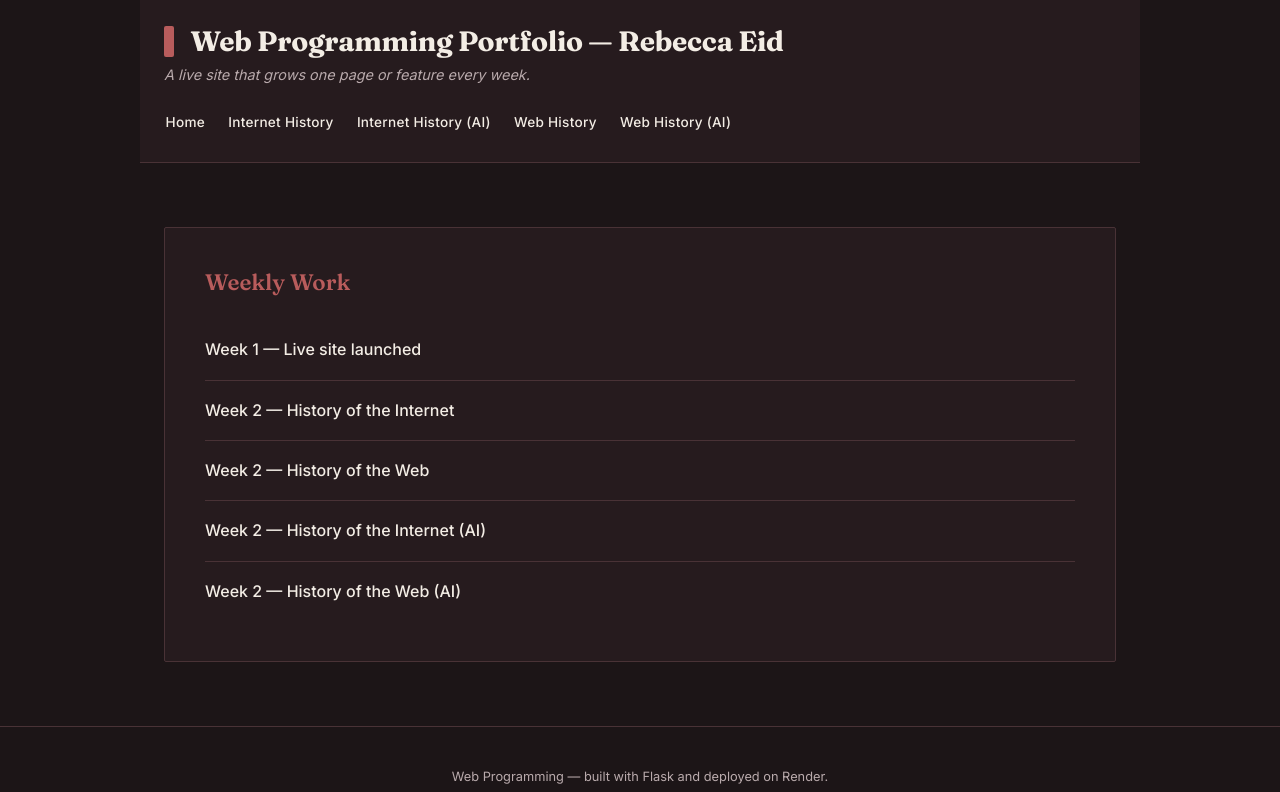
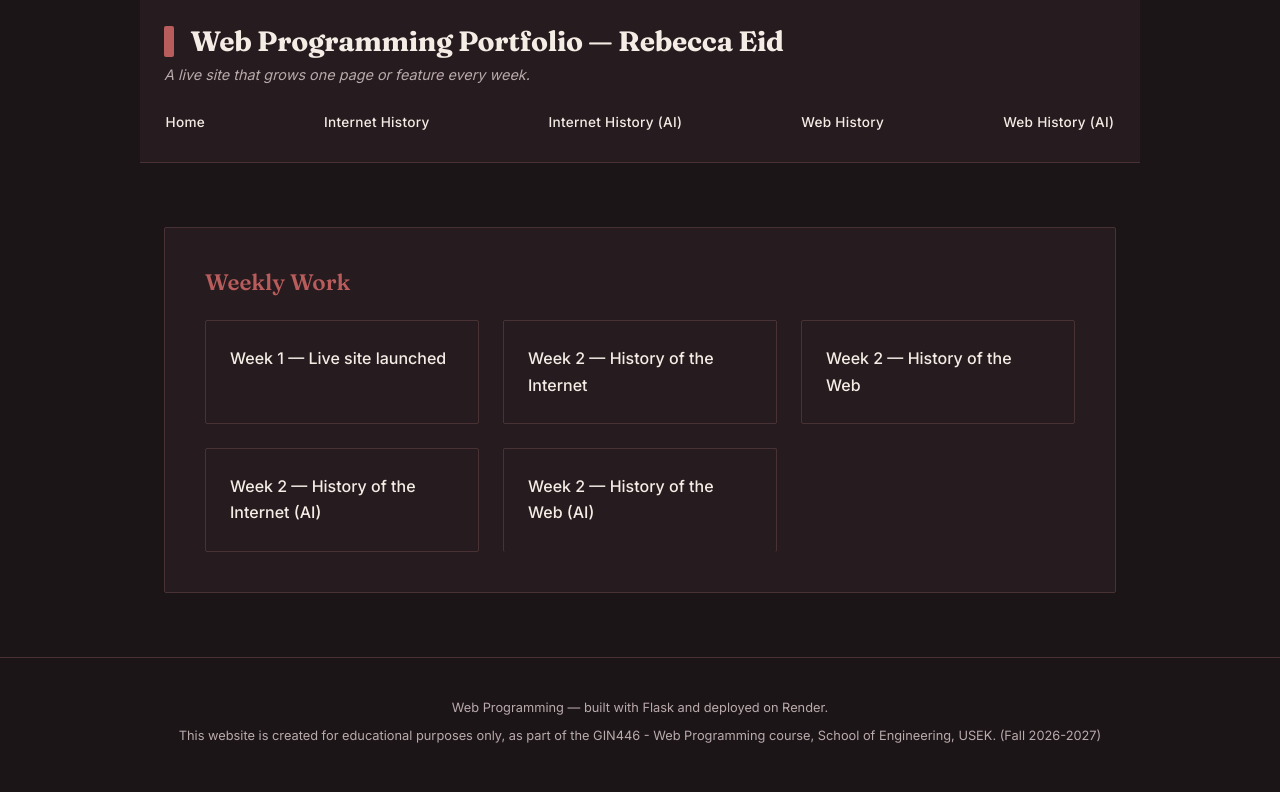
Before and after one commit to rebeccaeid/web-programming-site, a Flask app: page / in a window 1280 px wide. Shown: the top 792 px of the page. After the commit the page ends 743 px from the top, so only its background shows below. Run offline with Flask 3, Linux system fonts and the light colour scheme.

Commit message:
Part 2.1: style my site

```diff
--- a/static/style.css
+++ b/static/style.css
@@ -185,12 +185,15 @@ header p {
   margin-bottom: 0;
 }
 
-/* Navigation menu — light, understated (activates once <nav> exists) */
+/* Navigation menu — Flexbox: row, evenly spaced, vertically centered,
+   wraps naturally on small screens (activates once <nav> exists) */
 header nav {
   margin-top: var(--space-sm);
   display: flex;
-  flex-wrap: wrap;
-  gap: 1.25rem;
+  flex-flow: row wrap;
+  align-items: center;
+  justify-content: space-between;
+  gap: var(--space-xs) var(--space-md);
 }
 
 header nav a {
@@ -248,7 +251,8 @@ main section p {
 }
 
 /* =========================================================
-   Weekly Work section — editorial list, not a default <ul>
+   Generic in-section lists (fallback for any list without
+   a specific layout class)
    ========================================================= */
 
 main section ul {
@@ -277,6 +281,45 @@ main section li a:hover,
 main section li a:focus-visible {
   color: var(--accent-hover);
   transform: translateX(3px);
+  border-bottom-color: transparent;
+}
+
+/* =========================================================
+   Weekly Work gallery (.weekly-list) — CSS Grid
+   Responsive gallery: as many columns as fit, each at least
+   240px wide, growing evenly to fill the row.
+   ========================================================= */
+
+.weekly-list {
+  list-style: none;
+  padding-left: 0;
+  margin-bottom: 0;
+  display: grid;
+  grid-template-columns: repeat(auto-fit, minmax(240px, 1fr));
+  gap: var(--space-md);
+}
+
+.weekly-list li {
+  padding: 0;
+  border: 1px solid var(--border);
+  border-radius: var(--radius-sharp);
+  background-color: var(--surface);
+}
+
+.weekly-list li a {
+  display: block;
+  width: 100%;
+  height: 100%;
+  padding: var(--space-md);
+  font-weight: 500;
+  color: var(--text);
+  transition: color 0.15s ease, border-color 0.15s ease, transform 0.15s ease;
+}
+
+.weekly-list li a:hover,
+.weekly-list li a:focus-visible {
+  color: var(--accent-hover);
+  transform: translateY(-2px);
   border-bottom-color: transparent;
 }
 
@@ -561,8 +604,8 @@ footer p:last-child {
 
 @media (max-width: 480px) {
   header nav {
-    flex-direction: column;
-    gap: 0.6rem;
+    justify-content: flex-start;
+    gap: var(--space-xs) var(--space-sm);
   }
 
   article p:last-of-type {
--- a/templates/index.html
+++ b/templates/index.html
@@ -6,13 +6,12 @@
         <section>
             <h2>Weekly Work</h2>
             <!-- Each week you add a link here to that week's page or feature. -->
-            <ul>
+           <ul class="weekly-list">
     {% for item in weekly_work %}
         <li><a href="{{ item.url }}">Week {{ item.week }} — {{ item.title }}</a></li>
     {% else %}
         <li>Week 1 — live site launched.</li>
     {% endfor %}
 </ul>
-        </section>
 
 {% endblock %}
```
Lines whose indentation alone changed are shown as unchanged.
